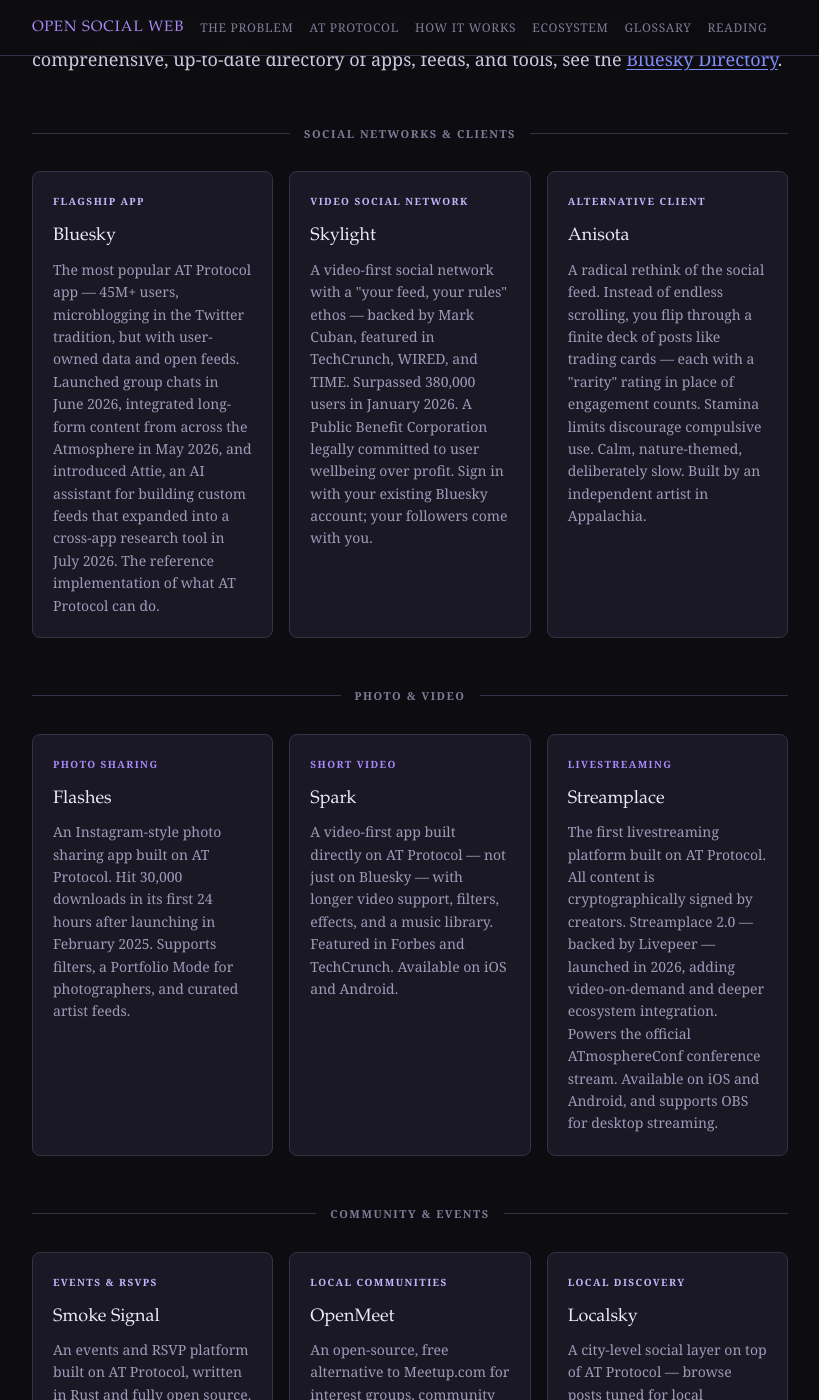
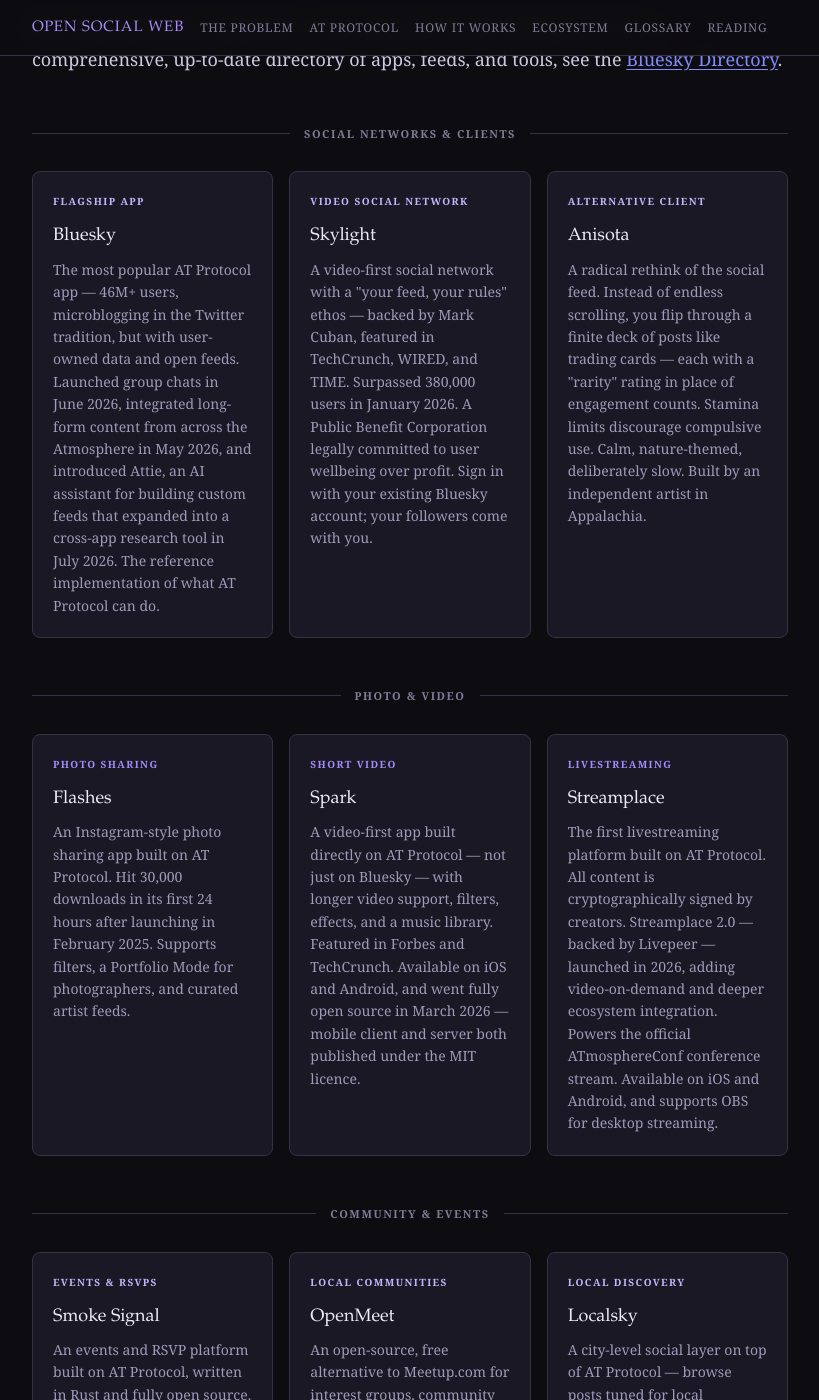
Before and after one commit to devilleweppenaar/home.github.io, a Jekyll site: the page open-social-web.html, which Jekyll copies as it is, in a window 1280 px wide and 1400 px high, scrolled down 7120 px. Shown: the whole window, without its empty margins (230-1049 px from the left). Built offline with Jekyll 4.4.1, drawn with Linux system fonts in a browser that asks for light colours; some of the changed text lies outside the part shown.

Commit message:
updates for Aug 2026

```diff
--- a/open-social-web.html
+++ b/open-social-web.html
@@ -730,7 +730,7 @@
                         anything Big Tech has built.
                     </p>
                     <div class="hero-meta">
-                        <span>45M+ users on the network</span>
+                        <span>46M+ users on the network</span>
                         <span>1,000+ apps using atproto weekly</span>
                     </div>
                 </div>
@@ -1254,7 +1254,7 @@
                             <div class="app-cat social">Flagship app</div>
                             <div class="app-name">Bluesky</div>
                             <div class="app-desc">
-                                The most popular AT Protocol app — 45M+ users,
+                                The most popular AT Protocol app — 46M+ users,
                                 microblogging in the Twitter tradition, but with
                                 user-owned data and open feeds. Launched group
                                 chats in June 2026, integrated long-form content
@@ -1339,7 +1339,9 @@
                                 — not just on Bluesky — with longer video
                                 support, filters, effects, and a music library.
                                 Featured in Forbes and TechCrunch. Available on
-                                iOS and Android.
+                                iOS and Android, and went fully open source in
+                                March 2026 — mobile client and server both
+                                published under the MIT licence.
                             </div>
                         </a>
                         <a
@@ -1465,7 +1467,11 @@
                                 Protocol tools released under an MIT licence.
                                 The initiative formally launched as a European
                                 personal data server hosting service in April
-                                2026, featured in Euronews.
+                                2026, featured in Euronews. In June 2026, Eurosky
+                                launched mu, a microblogging app built and hosted
+                                in Europe — the first of what it calls "a
+                                thousand social apps" planned for the European
+                                stack.
                             </div>
                         </a>
                         <a
```
Also changed, not shown: other parts of open-social-web.html (+2 -2 lines).
